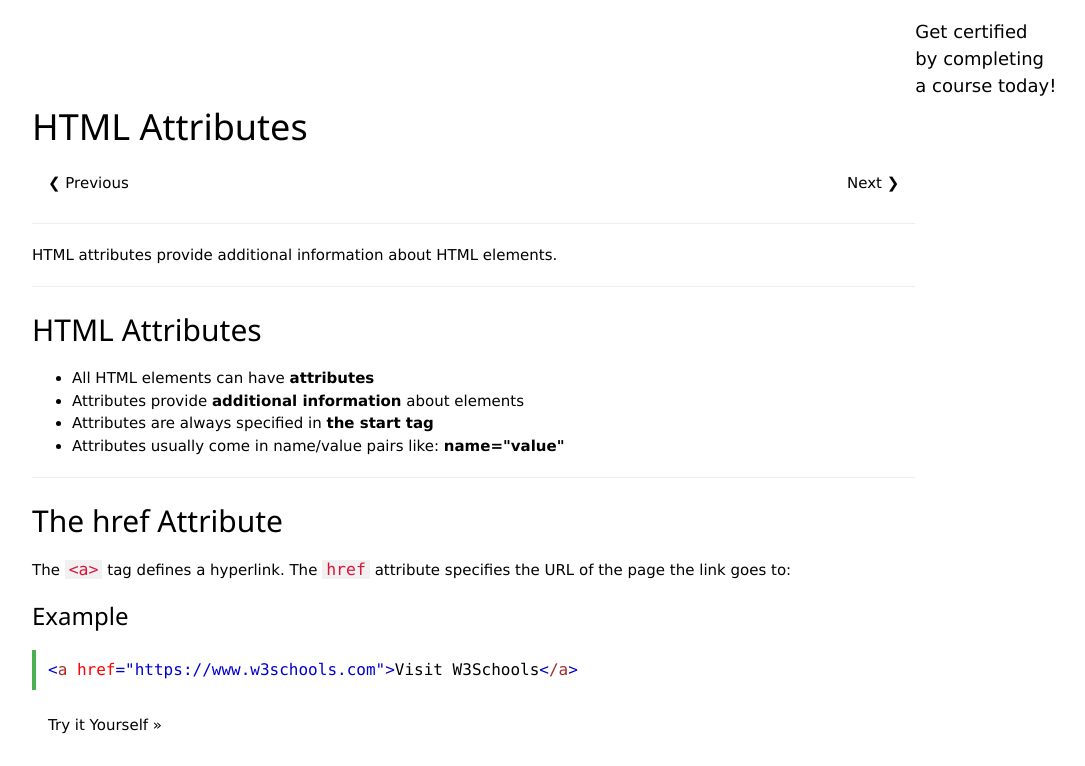
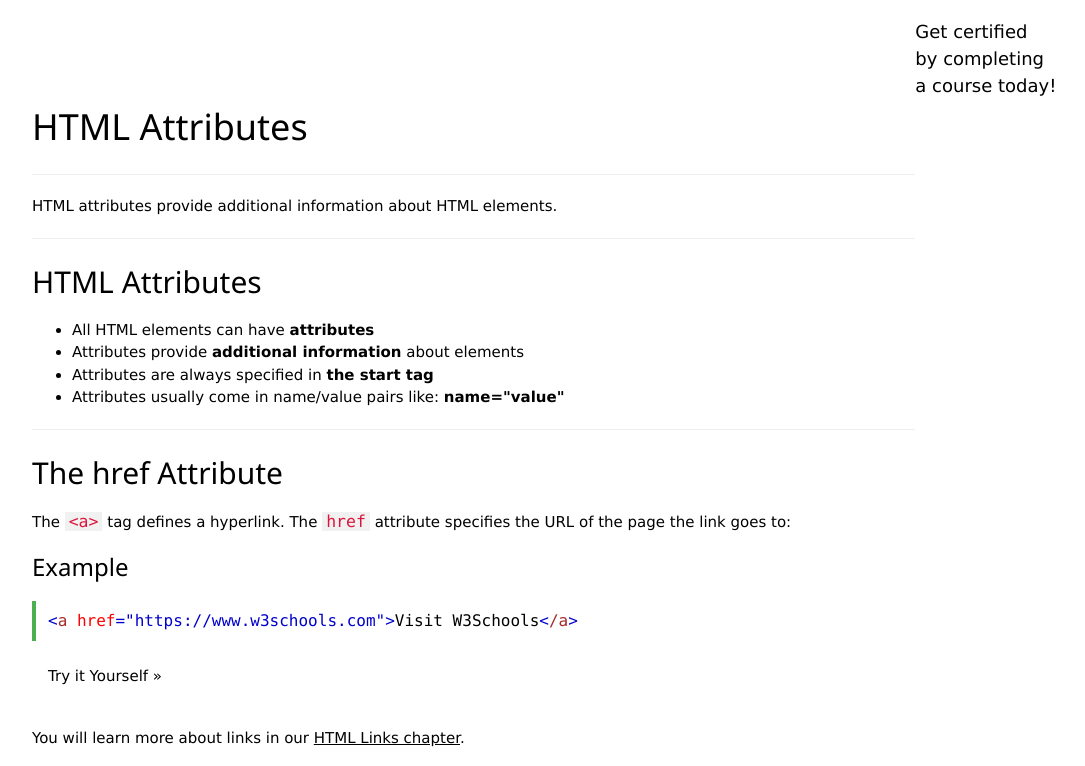
Before and after one commit to webdevcpstandards/webdevcpstandards.github.io, a plain HTML site: page attributes.html in a window 1280 px wide. Shown: the top 766 px of the page, without its empty margins (188-1273 px from the left). Drawn offline with nearby package versions, Linux system fonts and the light colour scheme.

Commit message:
Update attributes.html

```diff
--- a/attributes.html
+++ b/attributes.html
@@ -19,10 +19,6 @@
             <!-- adspace leaderboard -->
           </div>
           <h1>HTML <span class="color_h1">Attributes</span></h1>
-          <div class="w3-clear nextprev">
-            <a class="w3-left w3-btn" href="html_elements.asp">❮ Previous</a>
-            <a class="w3-right w3-btn" href="html_headings.asp">Next ❯</a>
-          </div>
           <hr>
           <p class="intro">HTML attributes provide additional information about HTML elements.</p>
           <hr>
```
